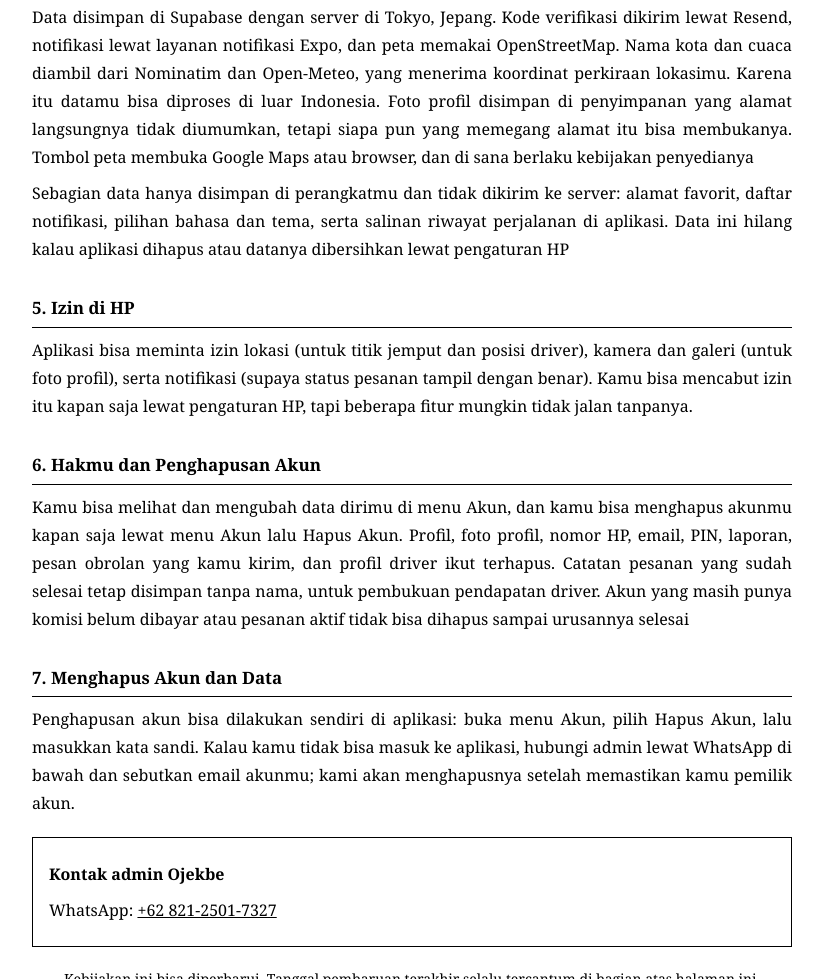
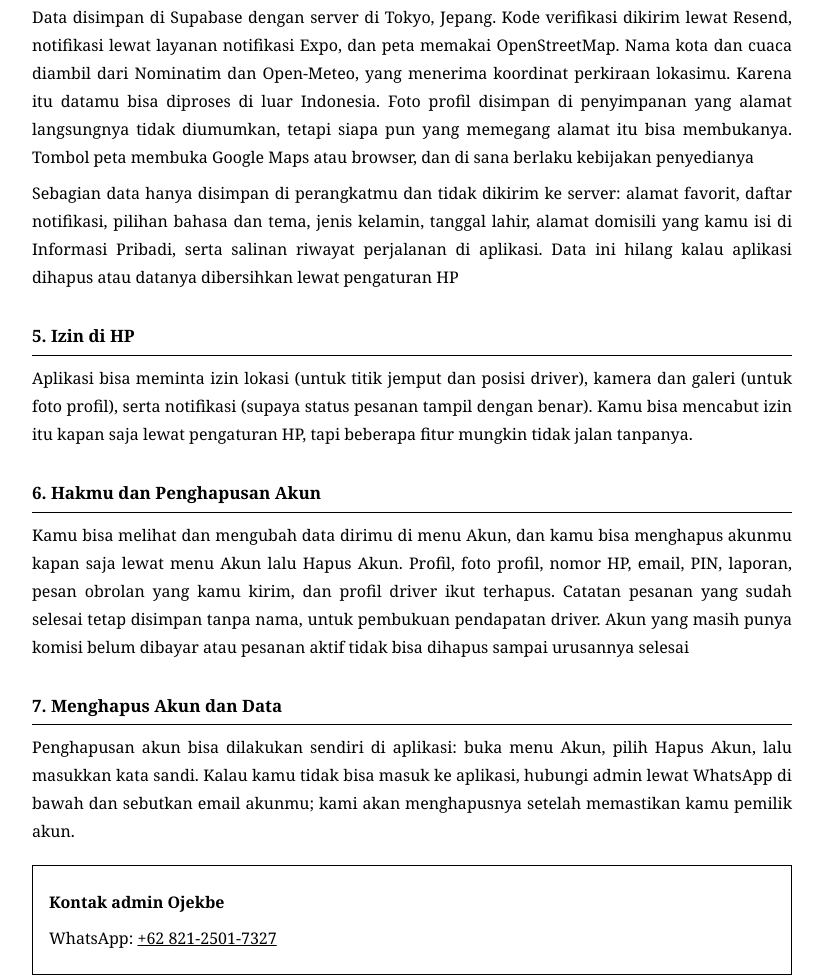
Before and after one commit to adityasub14/ojekbe-privasi, a plain HTML site: page index.html in a window 1280 px wide. Shown: the part 966-1945 px from the top of the page, without its empty margins (228-1052 px from the left). Drawn offline with Linux system fonts and the light colour scheme.

Commit message:
Add files via upload

```diff
--- a/index.html
+++ b/index.html
@@ -29,7 +29,7 @@ a{color:#000;text-decoration:underline}
 <p>Driver yang menerima pesananmu bisa melihat nama, foto profil, titik jemput dan tujuan, serta nomor HP-mu supaya bisa menghubungimu saat menjemput. Penumpang bisa melihat nama, foto, plat, dan kendaraan driver. Admin Ojekbe bisa melihat data akun dan laporan untuk membantu kamu serta mencatat setoran komisi. Email dan PIN tidak pernah ditampilkan ke pengguna lain</p>
 <h2>4. Penyimpanan dan Layanan Pihak Ketiga</h2>
 <p>Data disimpan di Supabase dengan server di Tokyo, Jepang. Kode verifikasi dikirim lewat Resend, notifikasi lewat layanan notifikasi Expo, dan peta memakai OpenStreetMap. Nama kota dan cuaca diambil dari Nominatim dan Open-Meteo, yang menerima koordinat perkiraan lokasimu. Karena itu datamu bisa diproses di luar Indonesia. Foto profil disimpan di penyimpanan yang alamat langsungnya tidak diumumkan, tetapi siapa pun yang memegang alamat itu bisa membukanya. Tombol peta membuka Google Maps atau browser, dan di sana berlaku kebijakan penyedianya</p>
-<p>Sebagian data hanya disimpan di perangkatmu dan tidak dikirim ke server: alamat favorit, daftar notifikasi, pilihan bahasa dan tema, serta salinan riwayat perjalanan di aplikasi. Data ini hilang kalau aplikasi dihapus atau datanya dibersihkan lewat pengaturan HP</p>
+<p>Sebagian data hanya disimpan di perangkatmu dan tidak dikirim ke server: alamat favorit, daftar notifikasi, pilihan bahasa dan tema, jenis kelamin, tanggal lahir, alamat domisili yang kamu isi di Informasi Pribadi, serta salinan riwayat perjalanan di aplikasi. Data ini hilang kalau aplikasi dihapus atau datanya dibersihkan lewat pengaturan HP</p>
 <h2>5. Izin di HP</h2>
 <p>Aplikasi bisa meminta izin lokasi (untuk titik jemput dan posisi driver), kamera dan galeri (untuk foto profil), serta notifikasi (supaya status pesanan tampil dengan benar). Kamu bisa mencabut izin itu kapan saja lewat pengaturan HP, tapi beberapa fitur mungkin tidak jalan tanpanya.</p>
 <h2>6. Hakmu dan Penghapusan Akun</h2>
```
